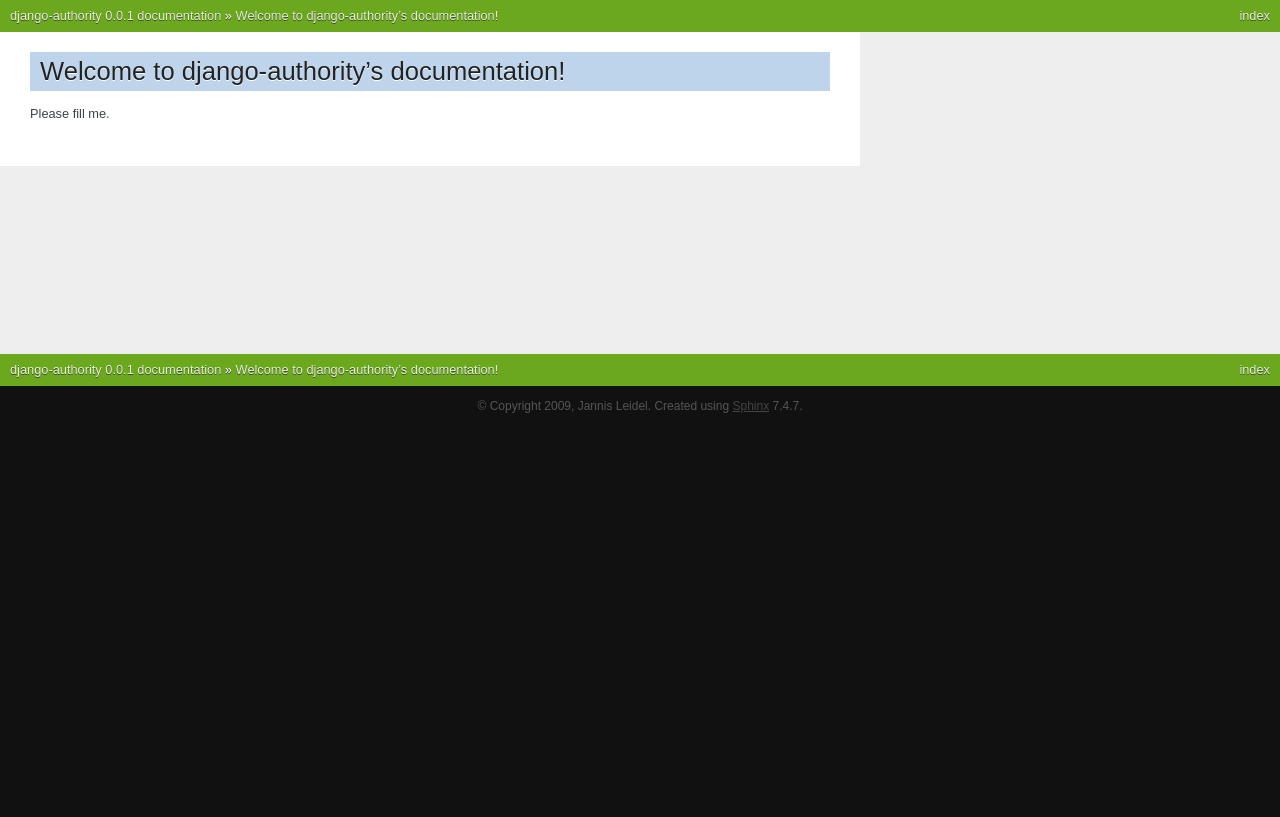
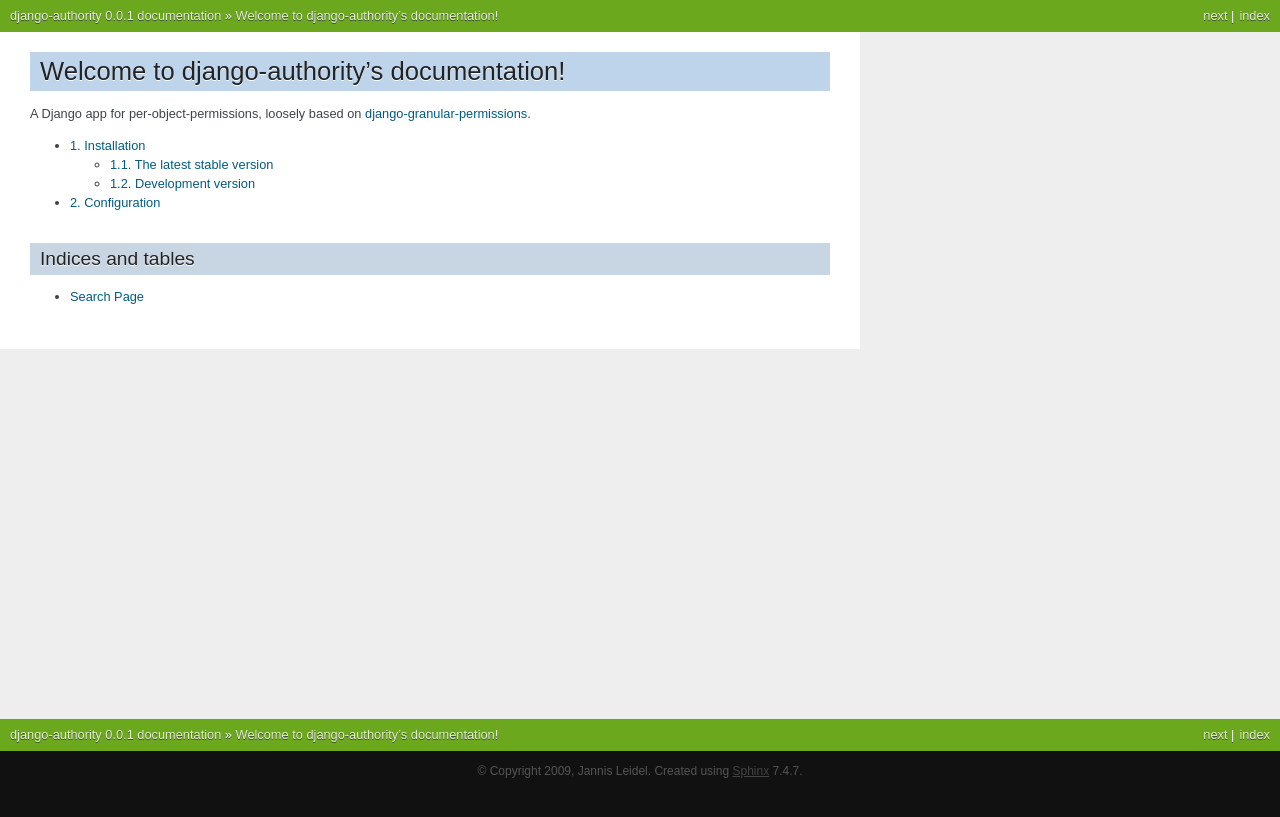
Before and after one commit to jazzband/django-authority, a Sphinx documentation site: the page built from docs/index.txt, in a window 1280 px wide. Shown: the top 817 px of the page. Built offline with Sphinx 7.4.7, drawn with Linux system fonts in a browser that asks for light colours.

Commit message:
Added first proposal docs.

```diff
--- a/docs/index.txt
+++ b/docs/index.txt
@@ -1,18 +1,26 @@
 .. django-authority documentation master file, created by
 
+============================================
 Welcome to django-authority's documentation!
 ============================================
 
-Please fill me.
+A Django app for per-object-permissions, loosely based on
+`django-granular-permissions`_.
+
+.. _django-granular-permissions: http://code.google.com/p/django-granular-permissions/
 
 .. toctree::
-   :maxdepth: 2
+   :numbered:
+   :glob:
+
+   installation
+   configuration
+   *
 
 
-..
-    Indices and tables
-    ==================
+Indices and tables
+==================
 
-    * :ref:`genindex`
-    * :ref:`modindex`
-    * :ref:`search`
+.. * :ref:`genindex`
+.. * :ref:`modindex`
+* :ref:`search`
```
Also changed, not shown: docs/configuration.txt (added, +16 -0 lines), docs/installation.txt (added, +45 -0 lines).
